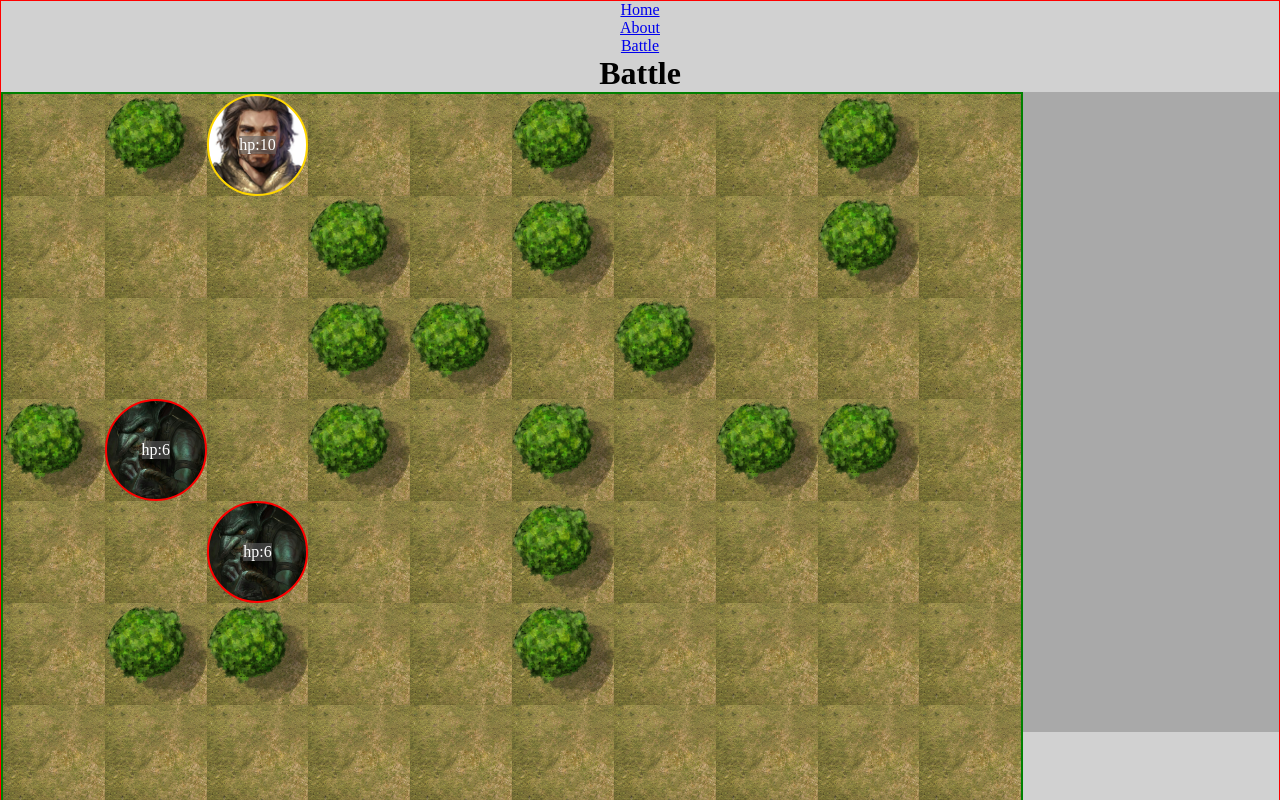
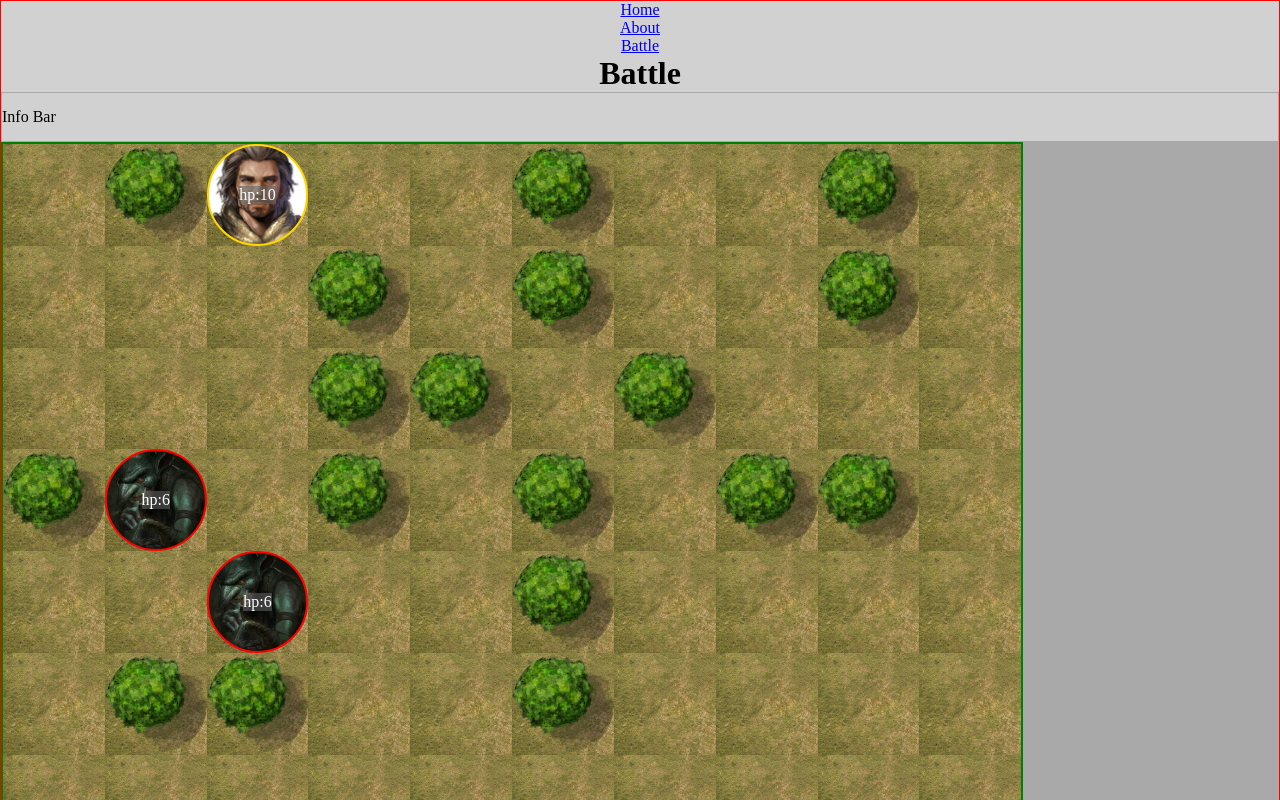
Before and after one commit to StefanopuloZ/grid-battle, a React app: page /battle in a window 1280 px wide. Shown: the top 800 px of the page. Built offline with nearby package versions, Linux system fonts and the light colour scheme.

Commit message:
Add InfoBar component

```diff
--- a/src/action-types/TurnActionsTypes.js
+++ b/src/action-types/TurnActionsTypes.js
@@ -1,3 +1 @@
-export const UPDATE_CURRENT_PLAYER = 'UPDATE_CURRENT_PLAYER';
-export const UPDATE_TURN_ORDER = 'UPDATE_TURN_ORDER';
-export const UPDATE_ACTIVE_CHARACTER = 'UPDATE_ACTIVE_CHARACTER';
+export const UPDATE_TURN_INFO = 'UPDATE_TURN_INFO';
--- a/src/actions/TurnActions.js
+++ b/src/actions/TurnActions.js
@@ -1,16 +1,6 @@
 import * as ACTION_TYPES from '../action-types';
 
-export const updateCurrentPlayer = player => ({
-  type: ACTION_TYPES.UPDATE_CURRENT_PLAYER,
+export const updateTurnInfo = player => ({
+  type: ACTION_TYPES.UPDATE_TURN_INFO,
   player,
 });
-
-export const updateTurnOrder = turnOrder => ({
-  type: ACTION_TYPES.UPDATE_TURN_ORDER,
-  turnOrder,
-});
-
-export const updateActiveCharacter = character => ({
-    type: ACTION_TYPES.UPDATE_ACTIVE_CHARACTER,
-    character,
-  });
--- a/src/components/Grid/index.js
+++ b/src/components/Grid/index.js
@@ -8,6 +8,7 @@ import Cell from '../Cell';
 import Sidebar from '../Sidebar';
 import AudioComponent from '../AudioComponent';
 import Sounds from '../../assets/sounds';
+import InforBar from '../InforBar';
 
 const Grid = props => {
   let { grid, updateGrid, settings, createGrid, destroyGrid } = props;
@@ -149,6 +150,7 @@ const Grid = props => {
 
   return (
     <StyledGridWrapper>
+      <InforBar grid={grid} />
       <StyledGrid>
         {playWalkingSound && <AudioComponent url={Sounds.walking} />}
         {grid.map(cell => {
--- a/src/components/Grid/styledGrid.js
+++ b/src/components/Grid/styledGrid.js
@@ -9,4 +9,5 @@ export const StyledGrid = styled.div`
 
 export const StyledGridWrapper = styled.div`
   display: flex;
+  flex-wrap: wrap;
 `;
--- /dev/null
+++ b/src/components/InforBar/index.js
@@ -0,0 +1,43 @@
+import React, { useEffect } from 'react';
+import PropTypes from 'prop-types';
+import { connect } from 'react-redux';
+import { StyledInfoBar } from './styledInfoBar';
+import { TurnFunctions } from '../../logic-functions';
+import { TurnActions } from '../../actions';
+
+const InfoBar = props => {
+  const { turnInfo, grid, updateTurnInfo } = props;
+
+  useEffect(() => {
+    if (grid) {
+      const characters = TurnFunctions.findCharacters(grid);
+      console.log('characters', characters);
+    }
+  }, [grid]);
+
+  console.log('turnInfo', turnInfo);
+
+  return (
+    <StyledInfoBar>
+      <div>Info Bar</div>
+    </StyledInfoBar>
+  );
+};
+
+Element.propTypes = {
+  grid: PropTypes.object.isRequired,
+  turnInfo: PropTypes.func.isRequired,
+  updateTurnInfo: PropTypes.func.isRequired,
+};
+
+Element.defaultProps = {};
+
+const mapStateToProps = state => ({
+  turnInfo: state.TurnReducer,
+});
+
+const mapDispatchToProps = dispatch => ({
+  updateTurnInfo: turnInfo => dispatch(TurnActions.updateTurnInfo(turnInfo)),
+});
+
+export default connect(mapStateToProps, mapDispatchToProps)(InfoBar);
--- /dev/null
+++ b/src/components/InforBar/styledInfoBar.js
@@ -0,0 +1,9 @@
+import styled from 'styled-components';
+
+export const StyledInfoBar = styled.div`
+  display: flex;
+  border: 1px solid darkgray;
+  width: 100%;
+  align-items: center;
+  min-height: 50px;
+`;
--- a/src/components/Sidebar/styledSidebar.js
+++ b/src/components/Sidebar/styledSidebar.js
@@ -11,7 +11,7 @@ const StyledSidebar = styled.div`
   padding: 2px;
   font-size: 14px;
   overflow: scroll;
-  max-height: 80vh;
+  max-height: 80vw;
 `;
 
 export default StyledSidebar;
--- a/src/logic-functions/grid.js
+++ b/src/logic-functions/grid.js
@@ -78,16 +78,7 @@ const makeGrid = ({ rows, columns, fill }) => {
 
   grid = fillGrid(grid, fill);
 
-  grid = List(grid);
-
-  // const characters = grid.filter((value, index) => value.fill === 'C');
-
-  // const humanCharacters = characters.filter(value => value.stats.player === 'human');
-  // const aiCharacters = characters.filter(value => value.stats.player === 'ai');
-
-  // console.log('characters', humanCharacters, aiCharacters);
-
-  return grid;
+  return List(grid);
 };
 
 // **** Attack Function ***** //
--- a/src/logic-functions/index.js
+++ b/src/logic-functions/index.js
@@ -1,2 +1,3 @@
-export { GridHelper } from "./grid";
+export { GridHelper } from './grid';
 export { Animations } from './animations';
+export { TurnFunctions } from './turn';
--- /dev/null
+++ b/src/logic-functions/turn.js
@@ -0,0 +1,23 @@
+import { Map } from 'immutable';
+
+const findCharacters = grid => {
+  const allCharacters = grid.filter((value, index) => value.fill === 'C').map(character => character.stats);
+
+  const humanCharacters = allCharacters.filter(
+    value => value.player === 'human',
+  );
+
+  const aiCharacters = allCharacters.filter(
+    value => value.player === 'ai',
+  );
+
+  return new Map({
+    allCharacters: allCharacters.toJS(),
+    humanCharacters: humanCharacters.toJS(),
+    aiCharacters: aiCharacters.toJS(),
+  });
+};
+
+export const TurnFunctions = {
+  findCharacters,
+};
--- a/src/reducers/TurnReducer.js
+++ b/src/reducers/TurnReducer.js
@@ -4,33 +4,23 @@ import { Map } from 'immutable';
 
 //////////////////
 
-const DEFAULT_STATE = new Map({
+const DEFAULT_STATE = {
+  turnInfo: new Map({
     currentPlayer: null,
     activeCharacter: {},
     turnOrder: [],
     allCharacters: [],
     humanCharacters: [],
     aiCharacters: [],
-});
+  }),
+};
 
 const TurnReducer = (state = DEFAULT_STATE, action) => {
   switch (action.type) {
-    case ActionTypes.UPDATE_CURRENT_PLAYER: {
+    case ActionTypes.UPDATE_TURN_INFO: {
       return {
         ...state,
-        currentPlayer: action.currentPlayer,
-      };
-    }
-    case ActionTypes.UPDATE_TURN_ORDER: {
-      return {
-        ...state,
-        turnOrder: action.turnOrder,
-      };
-    }
-    case ActionTypes.UPDATE_ACTIVE_CHARACTER: {
-      return {
-        ...state,
-        activeCharacter: action.character,
+        turnInfo: action.turnInfo,
       };
     }
     default:
```
Lines whose indentation alone changed are shown as unchanged.
